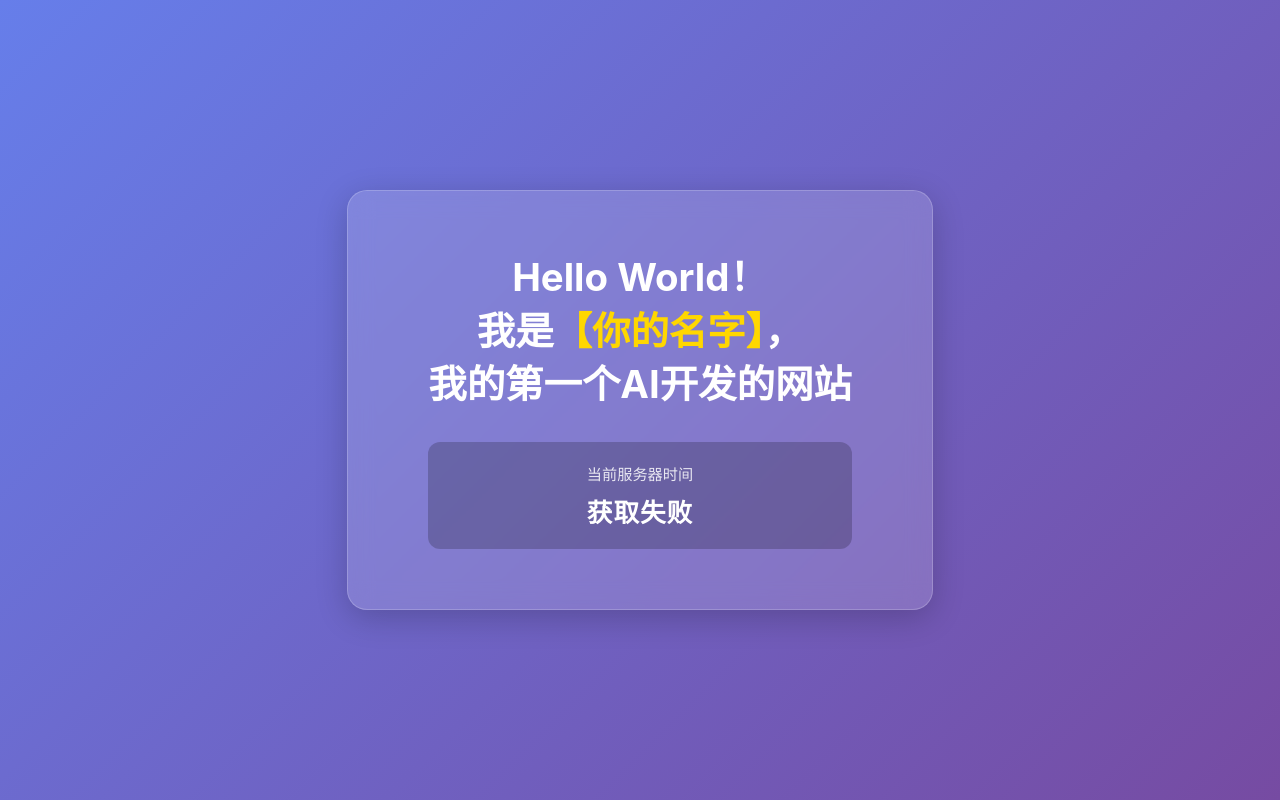
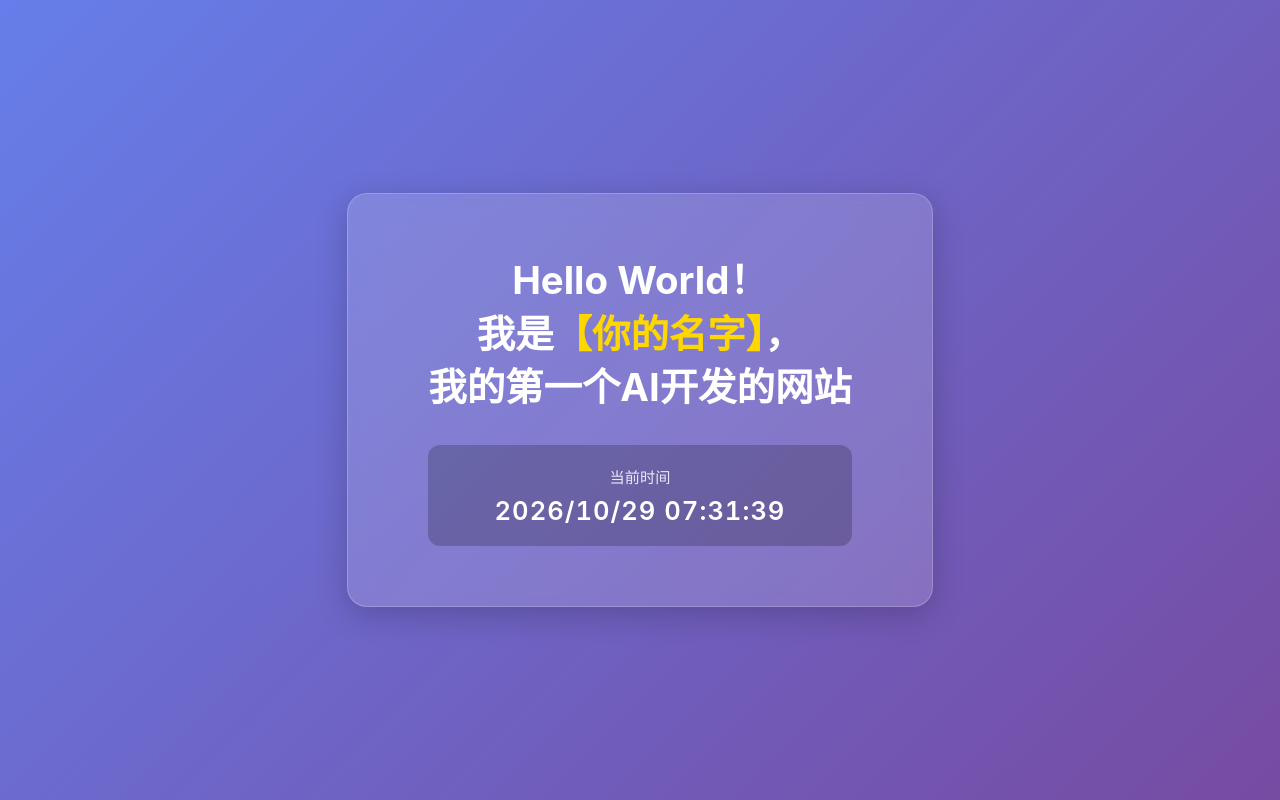
Before and after one commit to sxy0528888/helloworld, a website: page public/index.html in a window 1280 px wide. Drawn offline with Linux system fonts and the light colour scheme; no server answers.

Commit message:
fix: 改用前端本地时间，解决静态托管下API获取失败问题

```diff
--- a/public/index.html
+++ b/public/index.html
@@ -56,25 +56,30 @@
   <div class="card">
     <h1>Hello World！<br/>我是<span class="name">【你的名字】</span>，<br/>我的第一个AI开发的网站</h1>
     <div class="time-box">
-      <div class="time-label">当前服务器时间</div>
+      <div class="time-label">当前时间</div>
       <div id="serverTime">加载中...</div>
     </div>
   </div>
 
   <script>
-    async function fetchServerTime() {
-      try {
-        const res = await fetch('/api/time');
-        const data = await res.json();
-        document.getElementById('serverTime').textContent = data.serverTime;
-      } catch (err) {
-        document.getElementById('serverTime').textContent = '获取失败';
-      }
+    function updateTime() {
+      const now = new Date();
+      // 格式化成中文时间：2026/10/29 15:30:45
+      const timeStr = now.toLocaleString('zh-CN', {
+        year: 'numeric',
+        month: '2-digit',
+        day: '2-digit',
+        hour: '2-digit',
+        minute: '2-digit',
+        second: '2-digit',
+        hour12: false
+      });
+      document.getElementById('serverTime').textContent = timeStr;
     }
     // 首次加载
-    fetchServerTime();
+    updateTime();
     // 每秒刷新一次
-    setInterval(fetchServerTime, 1000);
+    setInterval(updateTime, 1000);
   </script>
 </body>
 </html>
```
